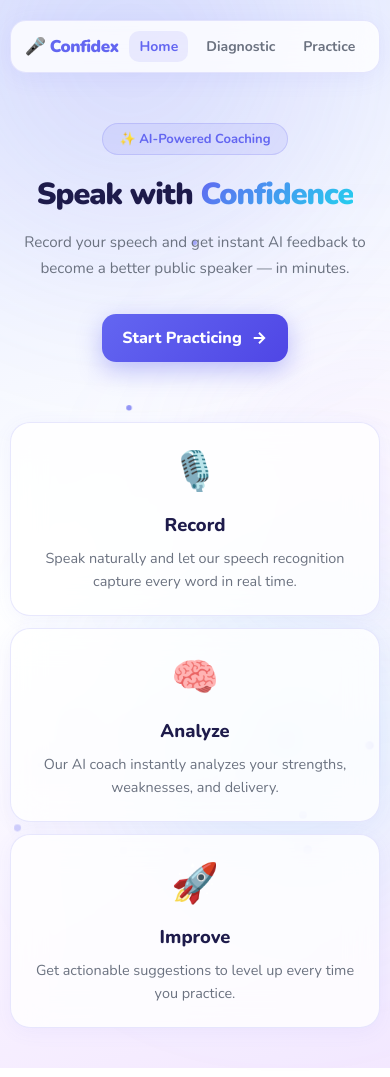
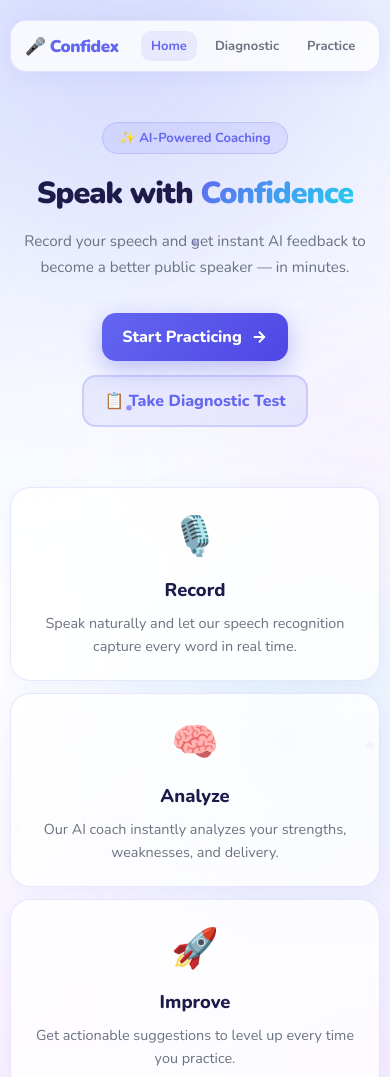
Before and after one commit to tholkappiyank3-arch/speech-ai-website, a website: page index.html in a window 390 px wide. Shown: the top 1077 px of the page. Drawn offline with nearby package versions, Linux system fonts and the light colour scheme.

Commit message:
button added

```diff
--- a/index.html
+++ b/index.html
@@ -28,11 +28,16 @@
     <div class="badge">✨ AI-Powered Coaching</div>
     <h1>Speak with <span class="highlight">Confidence</span></h1>
     <p class="subtitle">Record your speech and get instant AI feedback to become a better public speaker — in minutes.</p>
-    <div class="cta-group">
+  <div class="cta-group">
       <a href="exercise.html">
         <button class="btn-primary">
           <span>Start Practicing</span>
           <svg width="18" height="18" viewBox="0 0 24 24" fill="none" stroke="currentColor" stroke-width="2.5"><path d="M5 12h14M12 5l7 7-7 7"/></svg>
+        </button>
+      </a>
+      <a href="diagnostic.html">
+        <button class="btn-secondary">
+          📋 Take Diagnostic Test
         </button>
       </a>
     </div>
--- a/style.css
+++ b/style.css
@@ -83,7 +83,7 @@ h1 { font-family: 'Nunito', sans-serif; font-size: clamp(2.4rem, 6vw, 3.5rem); f
 
 .subtitle { color: var(--text-muted); font-size: clamp(1rem, 2.5vw, 1.15rem); line-height: 1.7; max-width: 500px; margin: 0 auto 32px; font-weight: 500; }
 
-.cta-group { display: flex; justify-content: center; }
+.cta-group { display: flex; justify-content: center; gap: 14px; flex-wrap: wrap; }
 
 .btn-primary {
   display: inline-flex; align-items: center; gap: 8px;
@@ -94,6 +94,16 @@ h1 { font-family: 'Nunito', sans-serif; font-size: clamp(2.4rem, 6vw, 3.5rem); f
   transition: all 0.2s ease;
 }
 .btn-primary:hover { transform: translateY(-2px); box-shadow: 0 14px 32px rgba(99,102,241,0.5); }
+
+.btn-secondary {
+  display: inline-flex; align-items: center; gap: 8px;
+  background: rgba(99,102,241,0.1);
+  color: var(--primary); border: 2px solid rgba(99,102,241,0.2);
+  padding: 14px 24px; border-radius: 14px;
+  font-family: 'Nunito', sans-serif; font-size: 16px; font-weight: 800;
+  cursor: pointer; transition: all 0.2s ease;
+}
+.btn-secondary:hover { background: rgba(99,102,241,0.18); transform: translateY(-2px); }
 
 .btn-stop {
   display: inline-flex; align-items: center; gap: 8px;
@@ -159,7 +169,7 @@ h1 { font-family: 'Nunito', sans-serif; font-size: clamp(2.4rem, 6vw, 3.5rem); f
 
   nav { padding: 10px 14px; margin-bottom: 30px; }
   .logo { font-size: 17px; }
-  nav a { padding: 6px 10px; font-size: 14px; }
+  nav a { padding: 6px 10px; font-size: 13px; }
 
   h1 { font-size: 1.9rem; letter-spacing: -1px; }
   .subtitle { font-size: 0.95rem; }
@@ -167,8 +177,8 @@ h1 { font-family: 'Nunito', sans-serif; font-size: clamp(2.4rem, 6vw, 3.5rem); f
   .features { grid-template-columns: 1fr; gap: 12px; }
   .feature-card { padding: 22px 16px; }
 
-  .btn-primary, .btn-stop { width: 100%; justify-content: center; padding: 13px 20px; }
-  .btn-row { flex-direction: column; align-items: center; }
+  .btn-primary, .btn-secondary, .btn-stop { width: 100%; justify-content: center; padding: 13px 20px; }
+  .btn-row, .cta-group { flex-direction: column; align-items: center; }
 
   .card { padding: 18px; }
   .record-card { padding: 24px 16px; }
```
